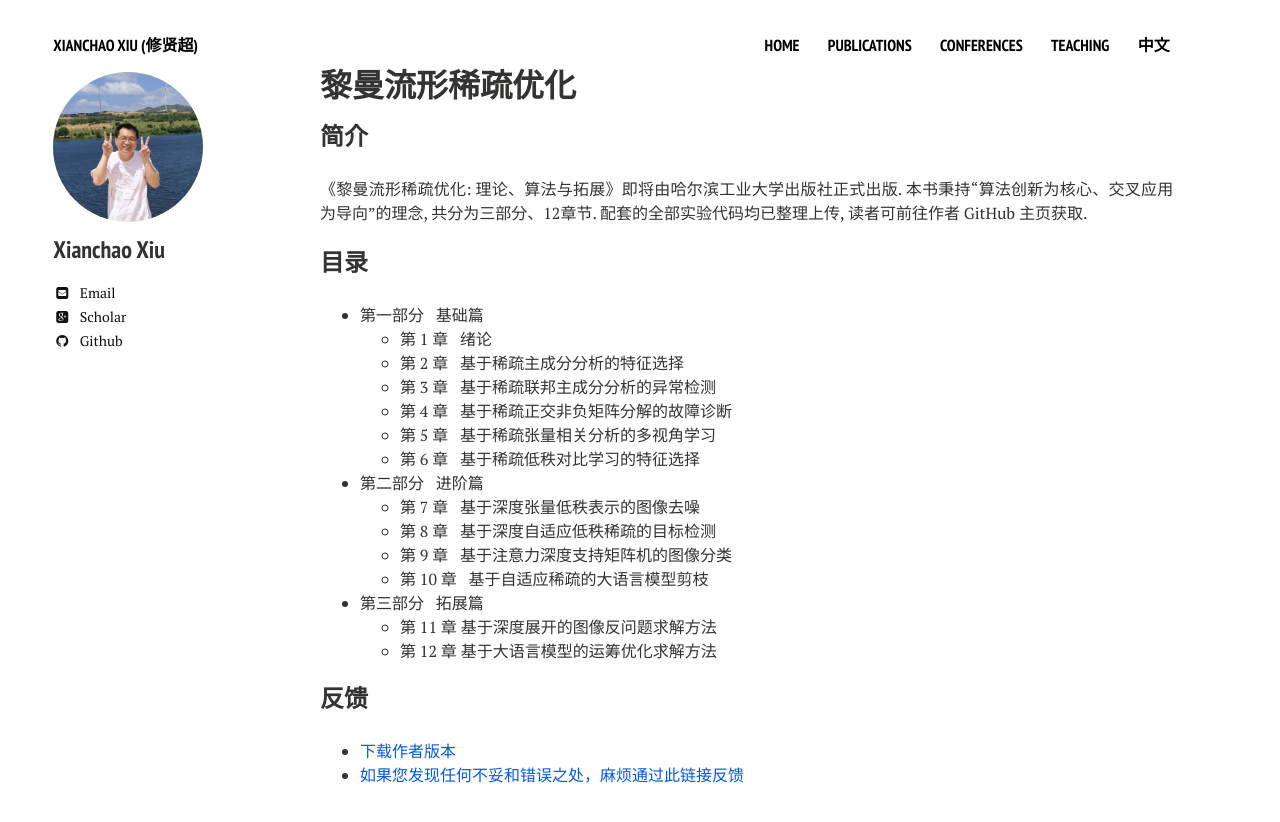
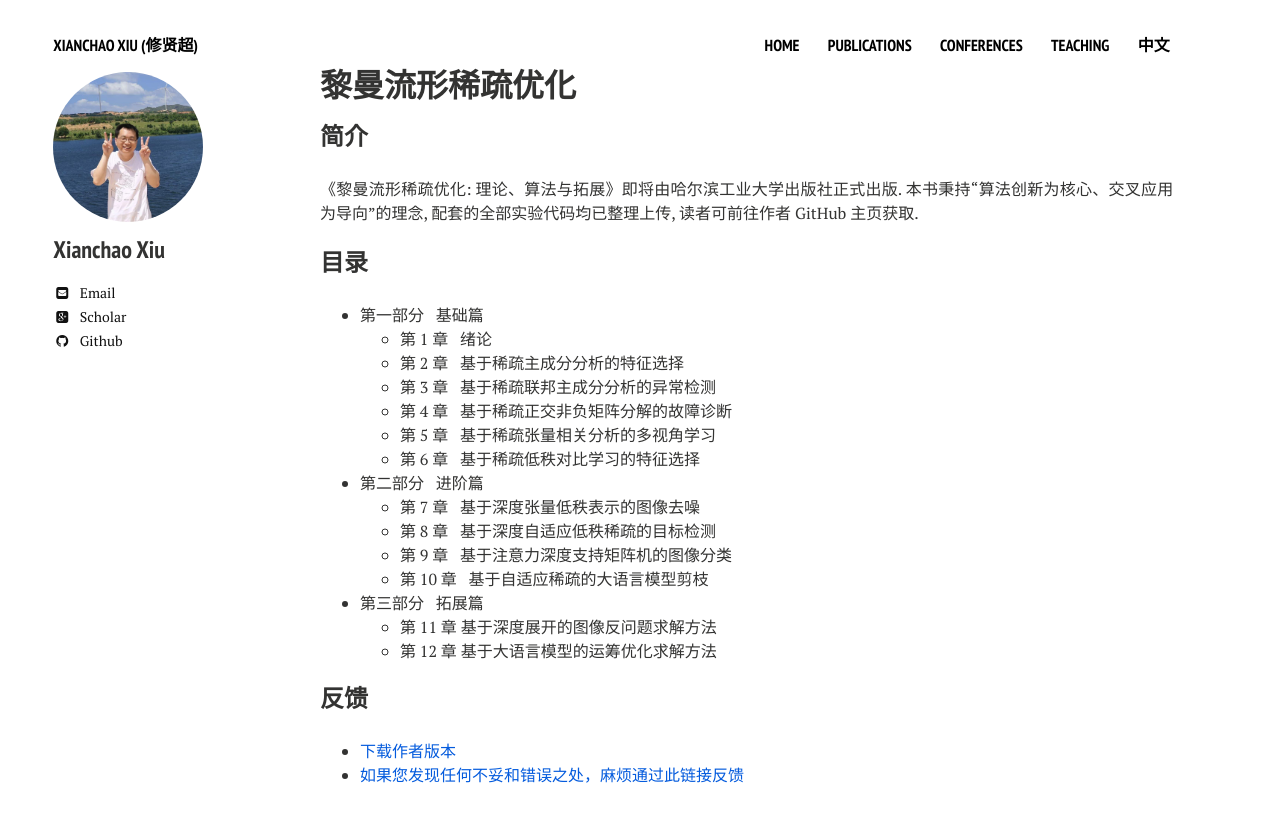
Before and after one commit to xianchaoxiu/xianchaoxiu.github.io, a Jekyll site: the page built from chinese/book/OPT/index.md, in a window 1280 px wide. Shown: the top 822 px of the page. Built offline with Jekyll 4.4.1, drawn with Linux system fonts in a browser that asks for light colours; nearby versions of some CDN libraries.

Commit message:
Update index.md

```diff
--- a/chinese/book/OPT/index.md
+++ b/chinese/book/OPT/index.md
@@ -7,7 +7,7 @@ share: false
 
 ### 简介
 
-《黎曼流形稀疏优化: 理论、算法与拓展》即将由哈尔滨工业大学出版社正式出版. 本书秉持“算法创新为核心、交叉应用为导向”的理念, 共分为三部分、12章节. 配套的全部实验代码均已整理上传, 读者可前往作者 GitHub 主页获取.
+《黎曼流形稀疏优化: 理论、算法与拓展》即将由哈尔滨工业大学出版社正式出版. 本书秉持“算法创新为核心、交叉应用为导向”的理念, 配套的全部实验代码均已整理上传, 读者可前往作者 GitHub 主页获取.
 
 
 ### 目录
```
